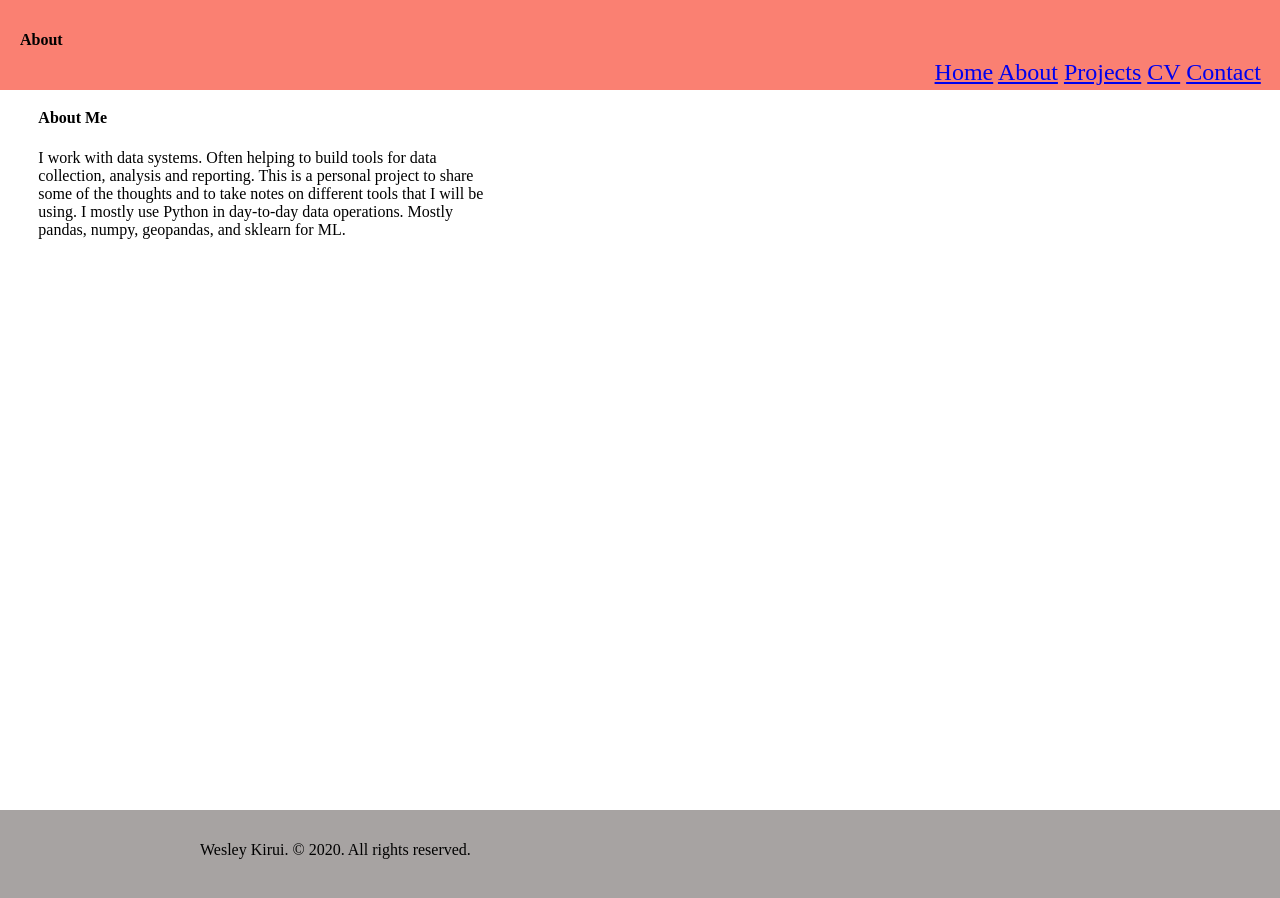
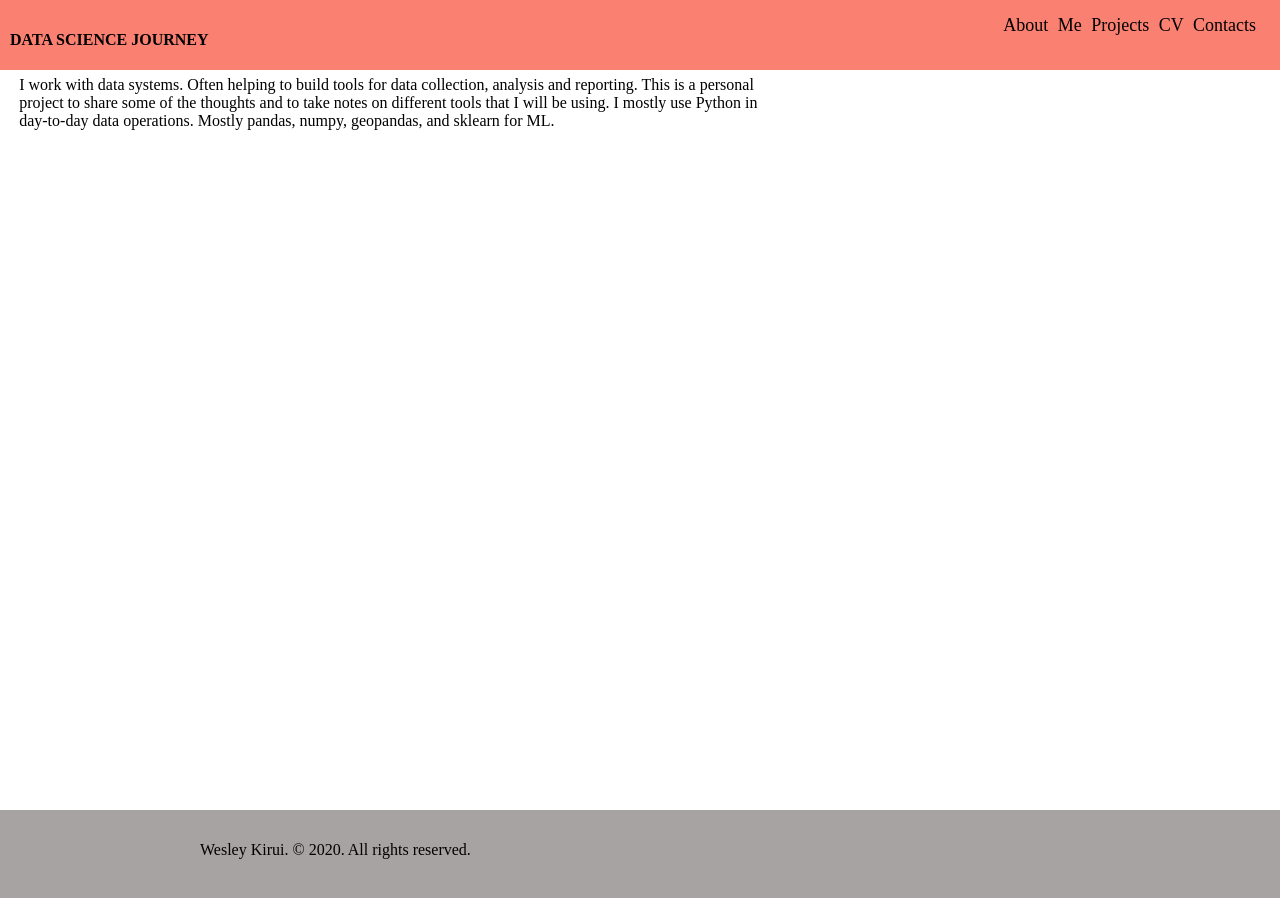
Before and after one commit to wkirui/wkirui.github.io, a Jekyll site: the page built from about.html, in a window 1280 px wide. Built offline with Jekyll 4.4.1, drawn with Linux system fonts in a browser that asks for light colours.

Commit message:
added new layout changes

```diff
--- a/_layouts/default.html
+++ b/_layouts/default.html
@@ -3,26 +3,25 @@
     <head>
         <meta charset="utf-8">
         <link rel="stylesheet" href="style.css">
-        <title>{{ page.title }}</title>
+        <!-- <title>{{ page.title }}</title> -->
     </head>
     <body>
     <header>
-        <h1>{{ page.title }}</h1>
+        <h1><a href="/">DATA SCIENCE JOURNEY</a></h1>
+        <!-- <h1>{{ page.title }}</h1> -->
         <nav>
-            <!-- <ul> -->
-                <a href="/">Home</a>
-                <a href="about.html">About</a>
+            <ul>
+                <!-- <a href="/">Home</a> -->
+                <a href="about.html">About Me</a>
                 <a href="/">Projects</a>
-                <a href="/">CV</a>
-                <a href="/">Contact</a>
-            <!-- </ul> -->
+                <a href="/wesley_kirui_cv.pdf" target="_blank">CV</a>
+                <a href="/">Contacts</a>
+            </ul>
         </nav>
     </header>
     <section>
         {{ content }}
-    <aside>
-        <!-- {{ content }} -->
-    </aside>
+    </section>
     </body>
 
     <footer>
--- a/about.html
+++ b/about.html
@@ -2,10 +2,8 @@
 layout: default
 title: About
 ---
-<section>
-    <h4>{{ "About Me" |uppercase }}</h4>
+    <!-- <h4>{{ "About Me" |uppercase }}</h4> -->
     <p>{{ "I work with data systems. Often helping to build tools for data collection, analysis and reporting.
         This is a personal project to share some of the thoughts and to take notes on different tools that I will be using.
         I mostly use Python in day-to-day data operations. Mostly pandas, numpy, geopandas, and sklearn for ML." }}
     </p>
-</section>
--- a/style.css
+++ b/style.css
@@ -2,7 +2,9 @@
 body {
     background-color: white;
     font-family: 'Times New Roman', Times, serif;
-    padding-top: 80px;
+    padding-top: 60px;
+    margin: 0;
+    /* background-color: bisque; */
 }
 
 p {
@@ -16,7 +18,7 @@ h1 {
 header {
     position: fixed;
     background-color:salmon;
-    height: 80px;
+    height: 60px;
     width: 100%;
     top: 0;
     left: 0;
@@ -24,19 +26,48 @@ header {
     /* margin: 0 1.5%; */
 }
 header h1{
-    padding-left: 20px;
+    padding-left: 10px;
     padding-top: 20px;
+    padding-bottom: 0px;
+    width: 40%;
 }
-header nav {
-    position: relative;
+header ul {
+    position: fixed;;
+    top: 0;
+    width: 95%;
     float: right;
-    margin: 0 1.5%;
-    font-size: x-large;
-    font-weight: 400;
-    padding-right: 0px;
-    /* height: 40px; */
-    /* margin: 0 1.5%; */
+    /* display: flex; */
+    text-align: right;
+    font-size: large;
+    list-style-type: none;
+    /* font-weight: 200; */
+    overflow: auto;
+    word-spacing: 5px;
+    margin: 0;
+    padding-top: 15px;
 }
+ul a:hover {
+    background-color:salmon;
+    color: black;
+}
+header a {
+    text-decoration: none;
+    color: black;
+}
+/* nav {
+    /* position: relative;
+    float: right;
+    height: 40px;
+    width: 100%;
+    background-color:salmon;
+} */
+    /* margin: 0 1.5%;
+    font-size: large;
+    font-weight: 200;
+    padding-right: 40px;
+    font-style: initial;
+    margin: 0 1.5%; */
+/* } */
 section {
     float: left;
     width: 60%;
```
Also changed, not shown: index.html (+7 -7 lines), 8 other files.
